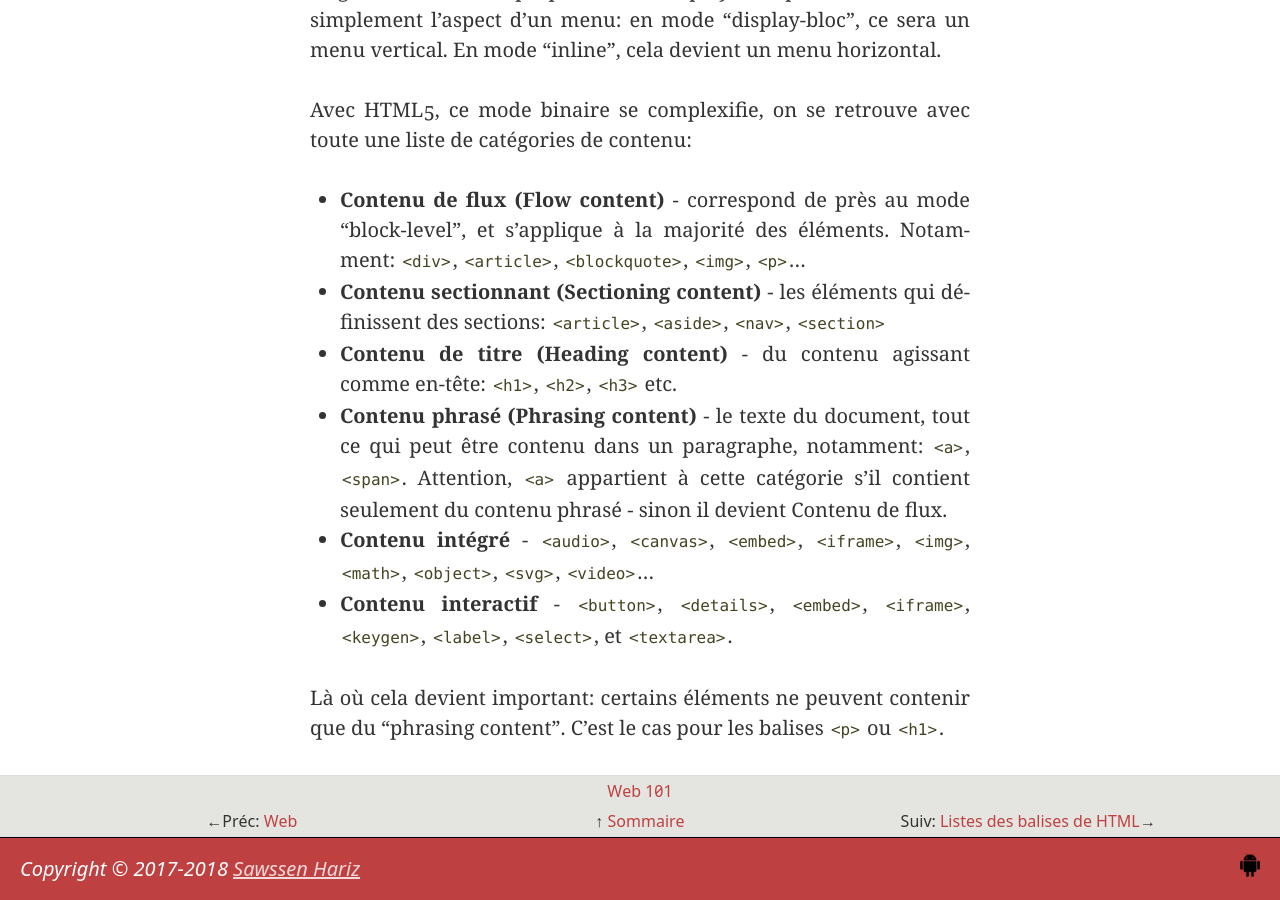
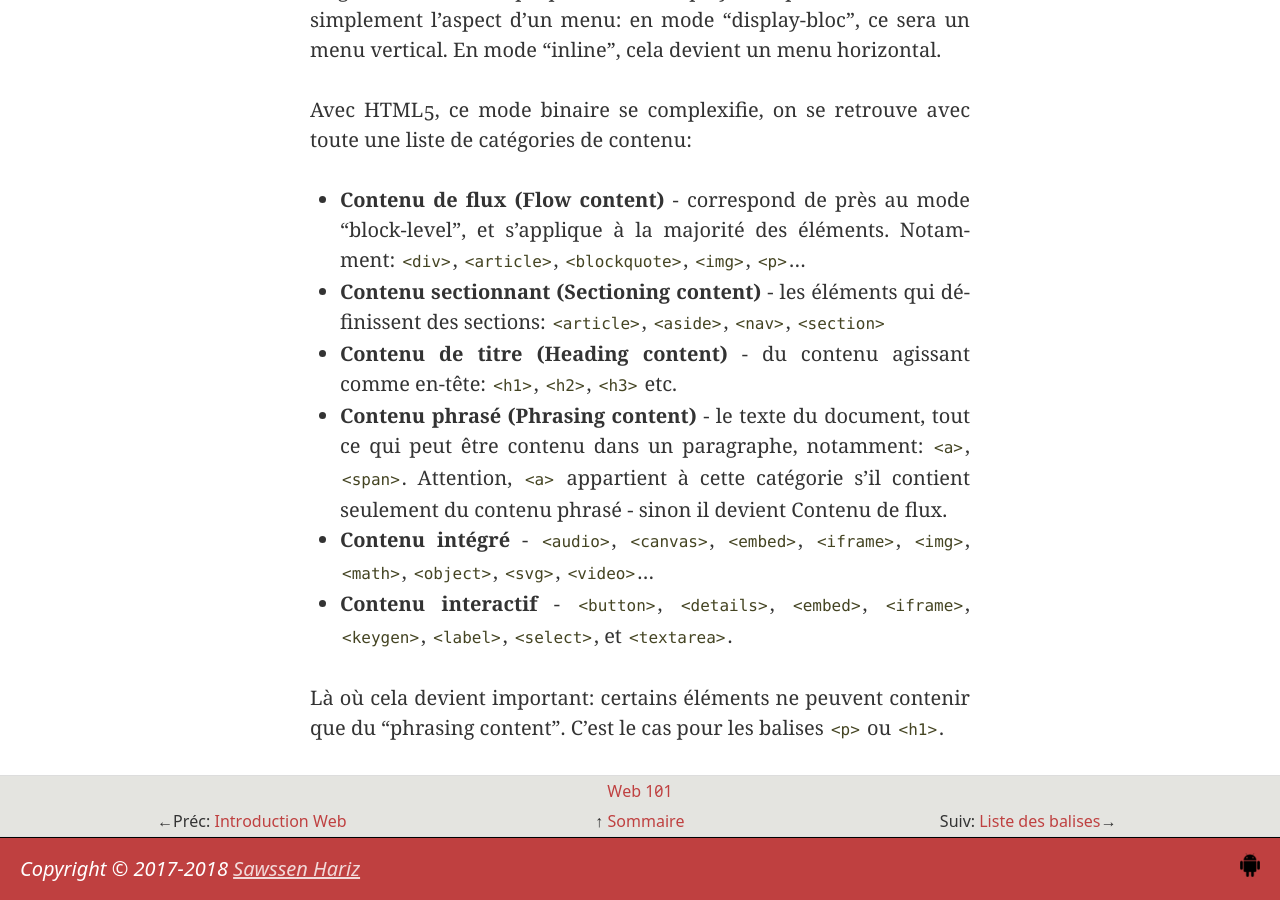
Before and after one commit to nextlab-tik/programmation-web.com, a Jekyll site: the page built from src/_cours/10-html5.md, in a window 1280 px wide and 900 px high, scrolled down 3678 px. Built offline with Jekyll 4.4.1, drawn with Linux system fonts in a browser that asks for light colours.

Commit message:
update layout

```diff
--- a/src/_cours/00-web.md
+++ b/src/_cours/00-web.md
@@ -1,5 +1,6 @@
 ---
-title: Web
+title: Introduction Web
+chapitre: Web
 permalink: /cours/web.html
 ---
 
--- a/src/_cours/12-liste-balises.md
+++ b/src/_cours/12-liste-balises.md
@@ -1,5 +1,6 @@
 ---
-title: Listes des balises de HTML
+title: Liste des balises
+chapitre: HTML5
 permalink: /cours/liste-balises.html
 ---
 
--- a/src/_includes/head.html
+++ b/src/_includes/head.html
@@ -1,7 +1,7 @@
 <head>
     <meta charset="utf-8">
 
-    {% seo generator=false %}
+    {% seo -%}
 
     <meta name="viewport" content="width=device-width, initial-scale=1">
     <meta http-equiv="X-UA-Compatible" content="IE=edge">
@@ -9,14 +9,14 @@
     <link rel="apple-touch-icon" href="{{ "imgs/logo.png" | relative_url }}">
 
     {% if page.bootstrap %}
-      <link rel="stylesheet" type="text/css" href="{{ "/vendor/bootstrap/css/bootstrap.min.css" | relative_url }}">
-    {% endif %}
+    <link rel="stylesheet" type="text/css" href="{{ "/vendor/bootstrap/css/bootstrap.min.css" | relative_url }}">
+    {% endif -%}
 
     <link rel="stylesheet" type="text/css" href="{{ "/css/style.css" | relative_url }}">
 
     {% if page.embed %}
-      <link rel="stylesheet" type="text/css" href="{{ "/css/syntax.css" | relative_url }}">
-    {% endif %}
+    <link rel="stylesheet" type="text/css" href="{{ "/css/syntax.css" | relative_url }}">
+    {% endif -%}
 
     <meta name="apple-mobile-web-app-capable" content="yes" />
 
--- a/src/_includes/navbar.html
+++ b/src/_includes/navbar.html
@@ -2,16 +2,16 @@
     <a href="{{ "/index.html" | relative_url }}">{{ site.title }}</a>
   <br>
   <span>
-    {% if page.previous %}
+  {%- if page.previous %}
       ←Préc: <a rel="prev" href="{{ page.previous.url | relative_url }}">{{ page.previous.title }}</a>
-    {% endif %}
+  {% endif -%}
   </span>
   <span>
       ↑ <a href="{{ "/index.html" | relative_url }}">Sommaire</a>
   </span>
   <span>
-    {% if page.next %}
+  {%- if page.next %}
       Suiv: <a rel="next" href="{{ page.next.url | relative_url }}">{{ page.next.title }}</a>→
-    {% endif %}
+  {% endif -%}
   </span>
 </nav>
--- a/src/_layouts/default.html
+++ b/src/_layouts/default.html
@@ -1,11 +1,11 @@
 <!DOCTYPE html>
 <html lang="fr">
 
-{% include head.html %}
+{% include head.html -%}
 
 <body class="gameprog widthflex">
 
-    {% include header.html %}
+    {% include header.html -%}
 
     <main>
       {{ content }}
@@ -13,10 +13,10 @@
 
     {% include footer.html %}
 
-    {% if page.embed %}
+    {%- if page.embed -%}
       <script src="{{ "/js/embed.js" | relative_url }}"></script>
-    {% endif %}
-    {% if page.quiz %}
+    {%- endif %}
+    {% if page.quiz -%}
       <script src="{{ "/js/quiz.js" | relative_url }}"></script>
-    {% endif %}
+    {%- endif %}
 </html>
```
Also changed, not shown: src/_cours/10-html5.md (+1 -0 lines).
